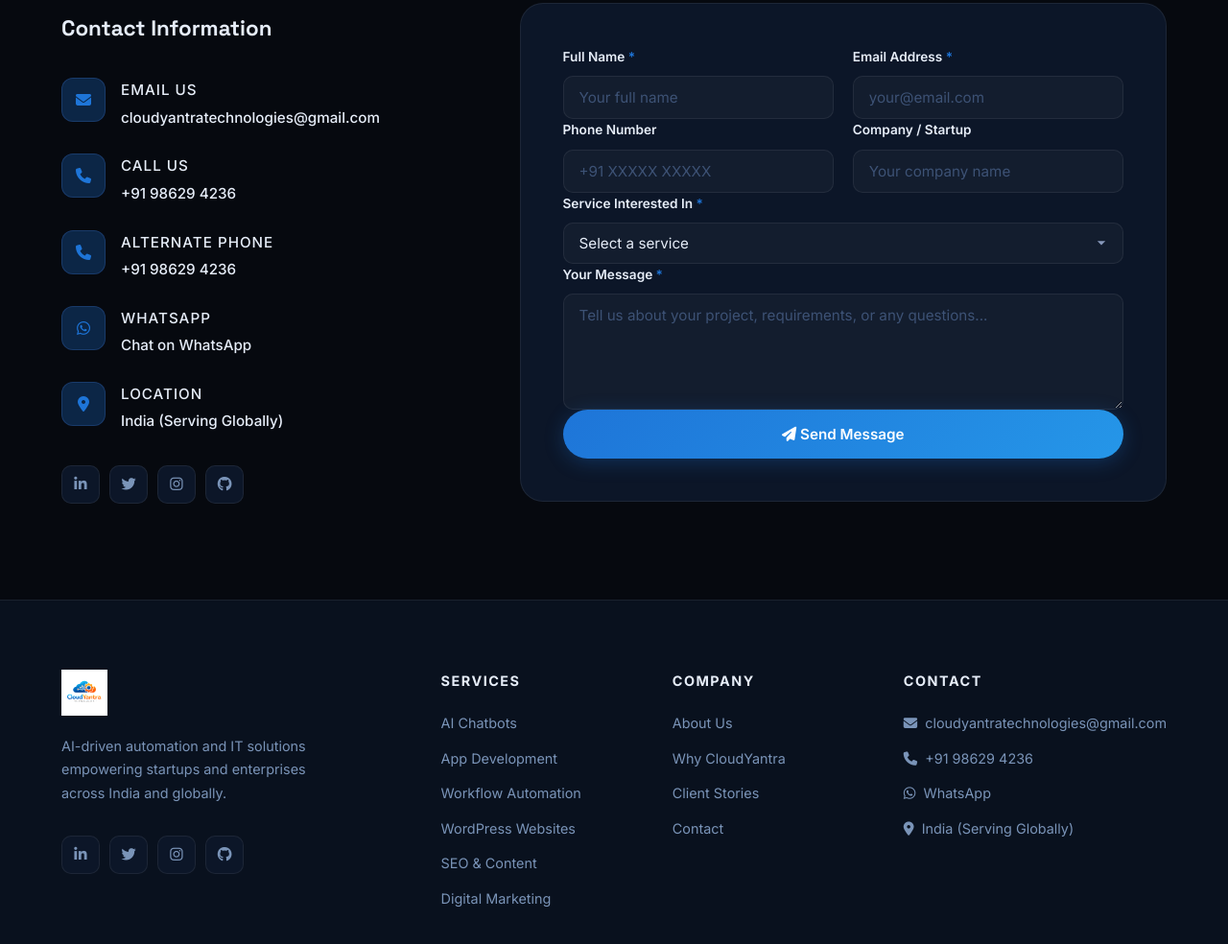
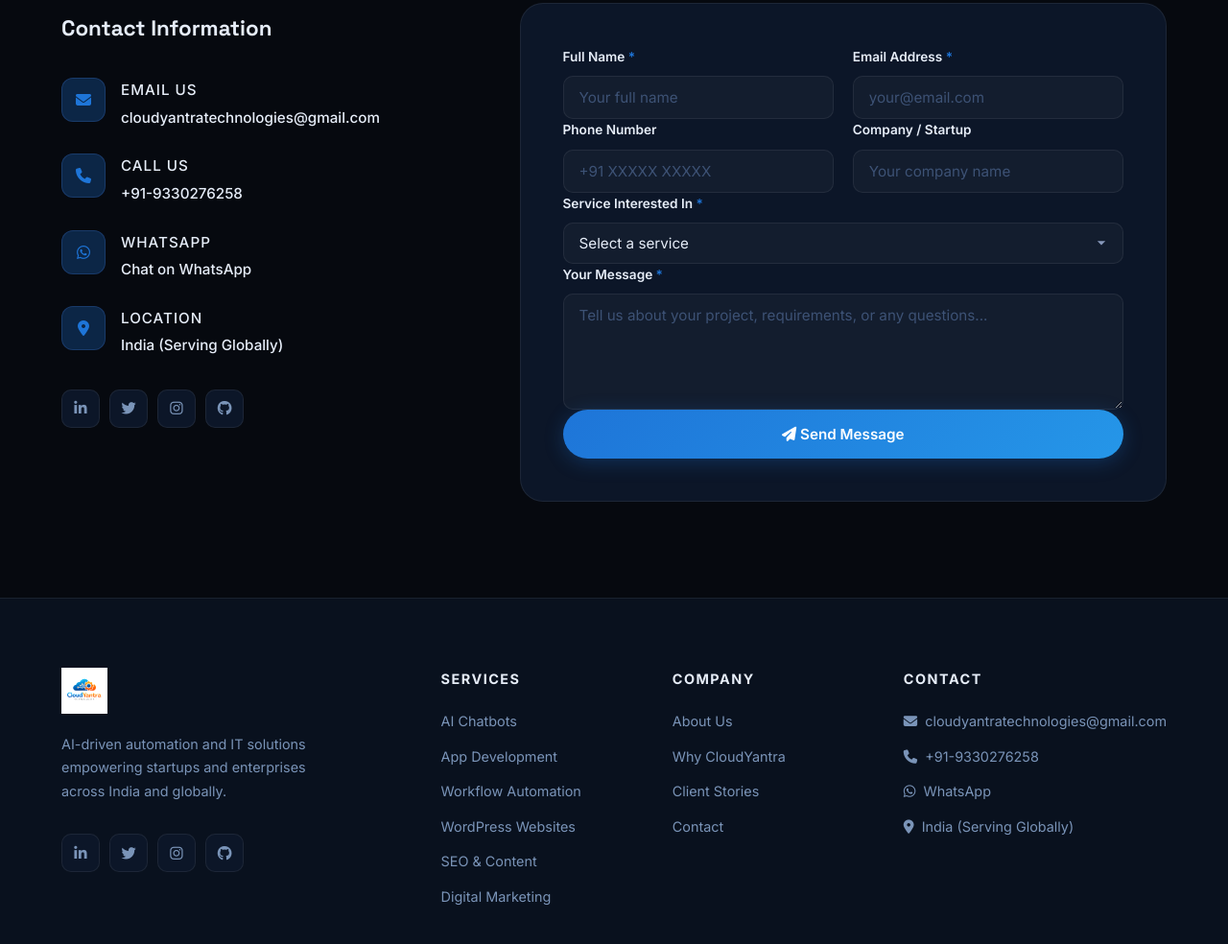
Before and after one commit to avishto11/TestRepo, a plain HTML site: page index.html in a window 1280 px wide. Shown: the part 5972-6956 px from the top of the page at 96% size. Drawn offline with nearby package versions, Linux system fonts and the light colour scheme.

Commit message:
Changes Done

```diff
--- a/index.html
+++ b/index.html
@@ -474,21 +474,14 @@
             <div class="contact-icon"><i class="fas fa-phone"></i></div>
             <div>
               <span class="contact-label">Call Us</span>
-              <a href="tel:+91986294236">+91 98629 4236</a>
-            </div>
-          </div>
-          <div class="contact-item">
-            <div class="contact-icon"><i class="fas fa-phone"></i></div>
-            <div>
-              <span class="contact-label">Alternate Phone</span>
-              <a href="tel:+91986294236">+91 98629 4236</a>
+              <a href="tel:+919330276258">+91-9330276258</a>
             </div>
           </div>
           <div class="contact-item">
             <div class="contact-icon"><i class="fab fa-whatsapp"></i></div>
             <div>
               <span class="contact-label">WhatsApp</span>
-              <a href="https://wa.me/91986294236" target="_blank">Chat on WhatsApp</a>
+              <a href="https://wa.me/919330276258" target="_blank">Chat on WhatsApp</a>
             </div>
           </div>
           <div class="contact-item">
@@ -605,8 +598,8 @@
           <h4>Contact</h4>
           <ul>
             <li><a href="mailto:cloudyantratechnologies@gmail.com"><i class="fas fa-envelope"></i> cloudyantratechnologies@gmail.com</a></li>
-            <li><a href="tel:+91986294236"><i class="fas fa-phone"></i> +91 98629 4236</a></li>
-            <li><a href="https://wa.me/91986294236" target="_blank"><i class="fab fa-whatsapp"></i> WhatsApp</a></li>
+            <li><a href="tel:+919330276258"><i class="fas fa-phone"></i> +91-9330276258</a></li>
+            <li><a href="https://wa.me/919330276258" target="_blank"><i class="fab fa-whatsapp"></i> WhatsApp</a></li>
             <li><span><i class="fas fa-map-marker-alt"></i> India (Serving Globally)</span></li>
           </ul>
         </div>
```
